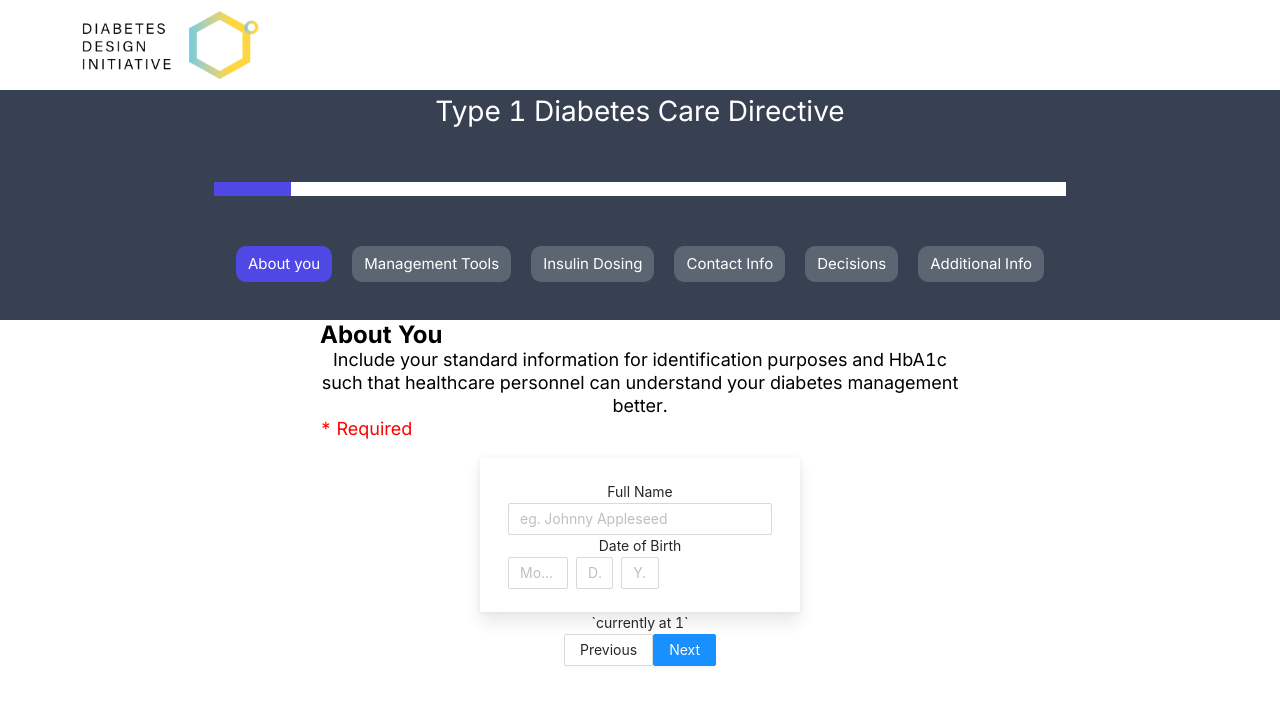
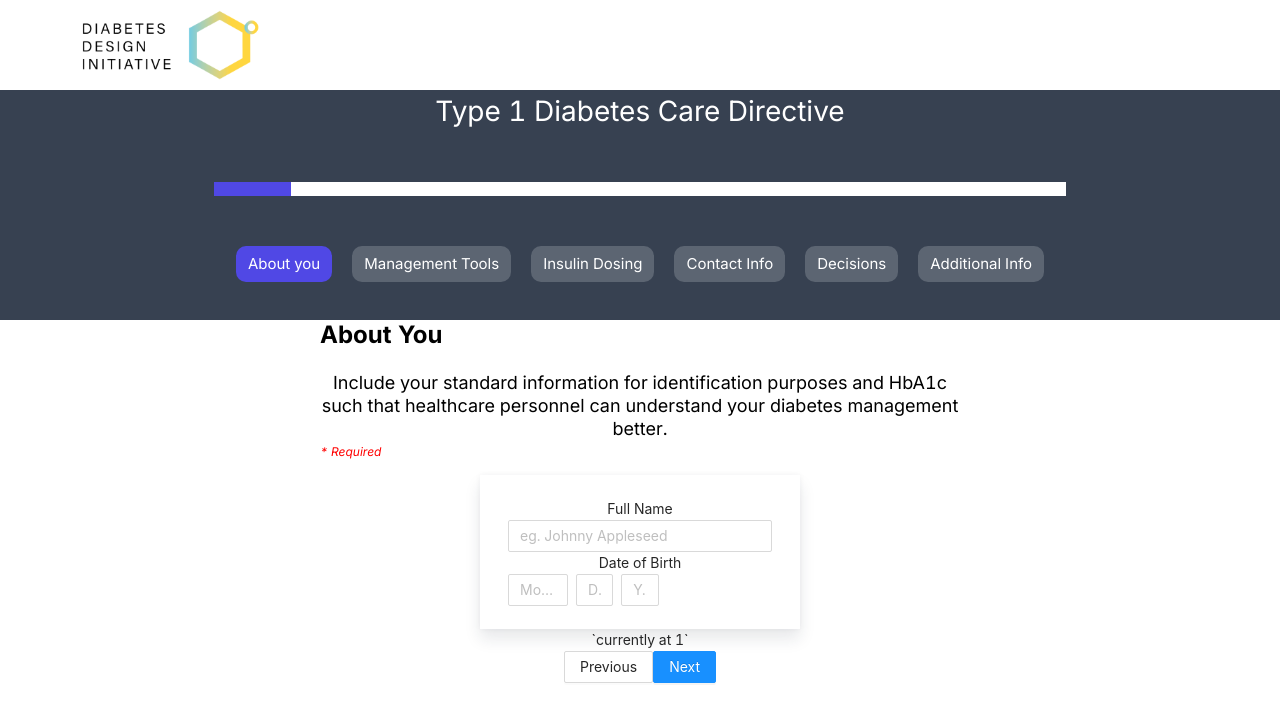
Before and after one commit to jhcode14/t1d-fall2021, a React (Create React App) app: page /create in a window 1280 px wide. Shown: the top 722 px of the page. Built offline with nearby package versions, Linux system fonts and the light colour scheme.

Commit message:
moved demoCreation css into styles folder. Edited 'required' text to be italic on the creation pages.

```diff
--- a/src/components/DocCreation.jsx
+++ b/src/components/DocCreation.jsx
@@ -3,7 +3,7 @@ import { useState } from "react";
 import { Button, Row, Col, Input, DatePicker, Radio } from "antd";
 import { AiOutlineSearch } from "react-icons/ai";
 import Download from "./CreatePdf.js";
-import styles from "./DemoCreation.module.css";
+import styles from "../styles/DemoCreation.module.css";
 
 // ToDo: disable next/previous button when page 1 or 7
 //       show different pane
@@ -37,9 +37,11 @@ function Questionaries(key) {
         <Col span={24}>
           <div className={styles.surveyTitle}>About You</div>
           <span className={styles.surveyText}>
+            <br />
             Include your standard information for identification purposes and
             HbA1c such that healthcare personnel can understand your diabetes
-            management better. <p style={{ color: "red" }}>* Required</p>
+            management better.
+            <p style={{ color: "red", fontStyle: "italic",fontSize:"12px"}}>* Required</p>
           </span>
         </Col>
         <Col span={12} offset={6} className={styles["shadow-border"]}>
@@ -96,7 +98,7 @@ function Questionaries(key) {
             Include your comprehensive list of diabetes devices/apps (pump, CGM,
             apps) you rely on to help healthcare personnel understand which
             tools are critical in helping you manage your diabetes.
-            <p style={{ color: "red" }}>* Required</p>
+            <p style={{ color: "red", fontStyle: "italic",fontSize:"12px"}}>* Required</p>
           </span>
         </Row>
         <Row>
@@ -138,7 +140,7 @@ function Questionaries(key) {
             case of an emergency or when you do not have a clear mind.
             Additional information can be added at the end of this creation
             process.
-            <p style={{ color: "red" }}>* Required</p>
+            <p style={{ color: "red", fontStyle: "italic",fontSize:"12px"}}>* Required</p>
           </span>
         </Row>
         <Row>
```
Also changed, not shown: src/styles/DemoCreation.module.css (renamed from src/components/DemoCreation.module.css).
